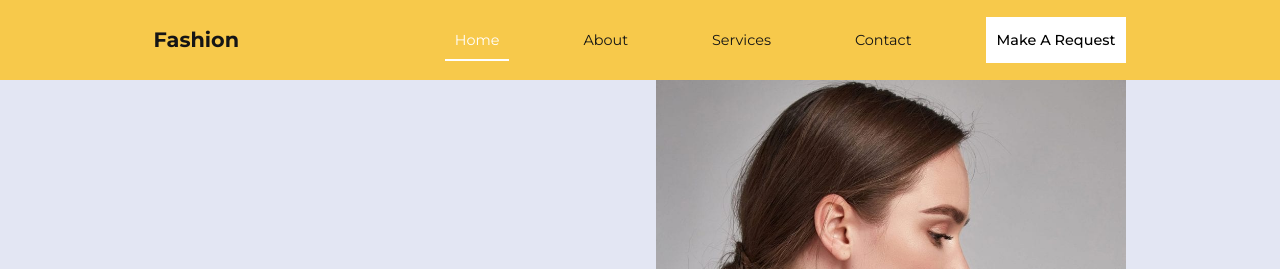
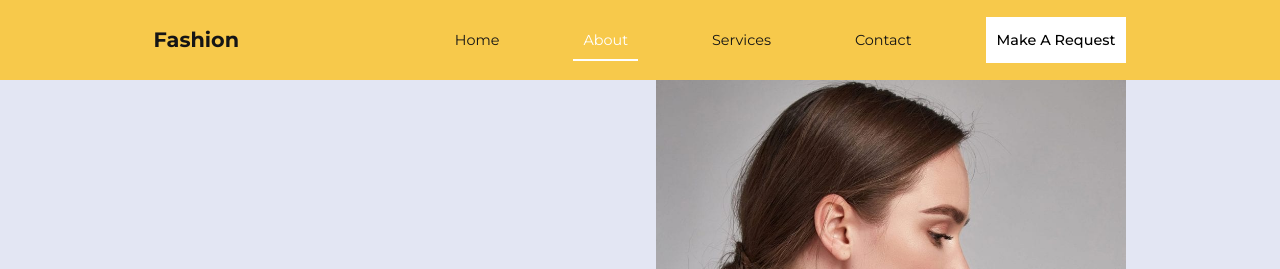
Before and after one commit to Tazmah/fashion, a plain HTML site: page about.html in a window 1280 px wide. Shown: the top 269 px of the page. Drawn offline with nearby package versions, Linux system fonts and the light colour scheme.

Commit message:
Update about.html
active class added

```diff
--- a/about.html
+++ b/about.html
@@ -34,8 +34,8 @@
                 <h4>Fashion</h4>
             </a>
             <ul class="nav__menu">
-                <li><a href="index.html" class="active">Home</a></li>
-                <li><a href="about.html">About</a></li>
+                <li><a href="index.html" >Home</a></li>
+                <li><a href="about.html" class="active">About</a></li>
                 <li><a href="services.html">Services</a></li>
                 <li><a href="contact.html">Contact</a></li>
                 <li><a href="request.html" class="btn">Make A Request</a></li>
```
